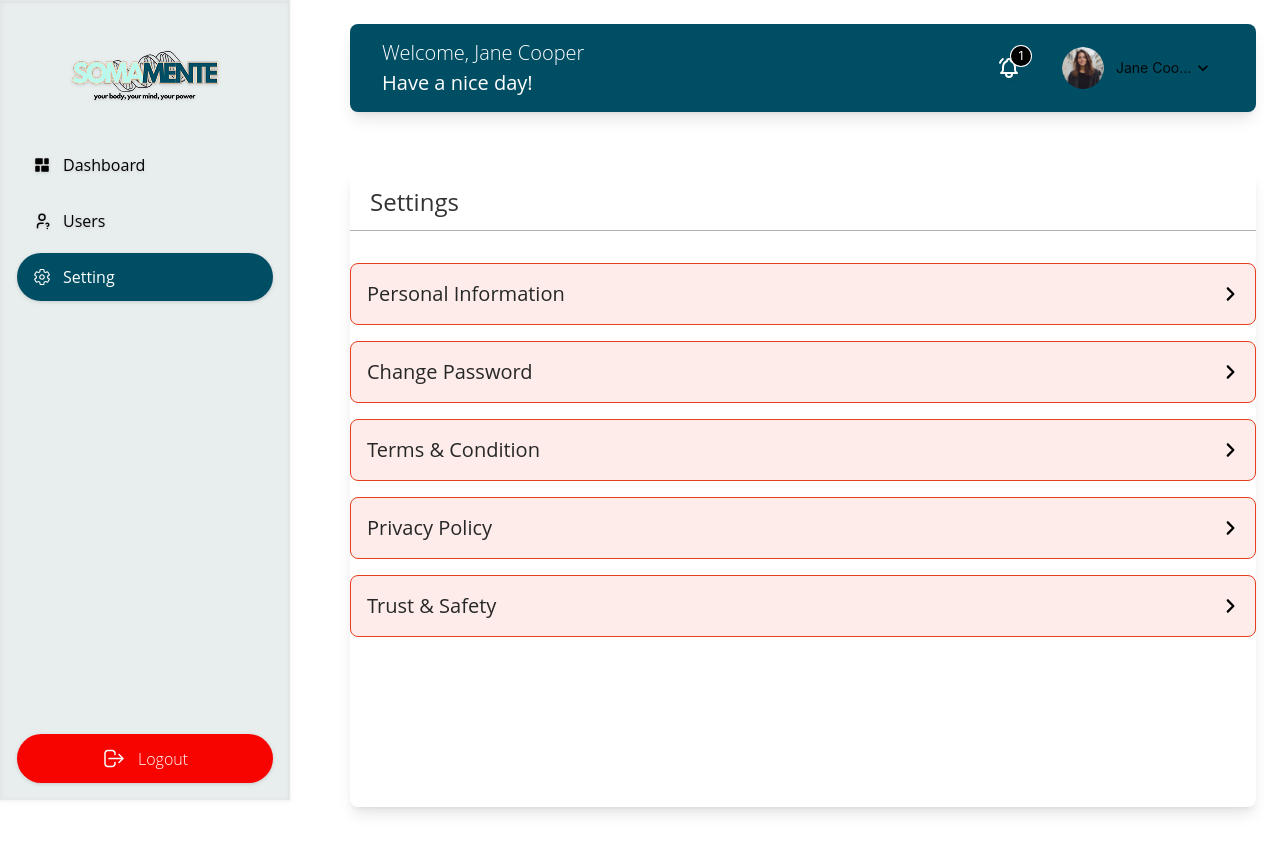
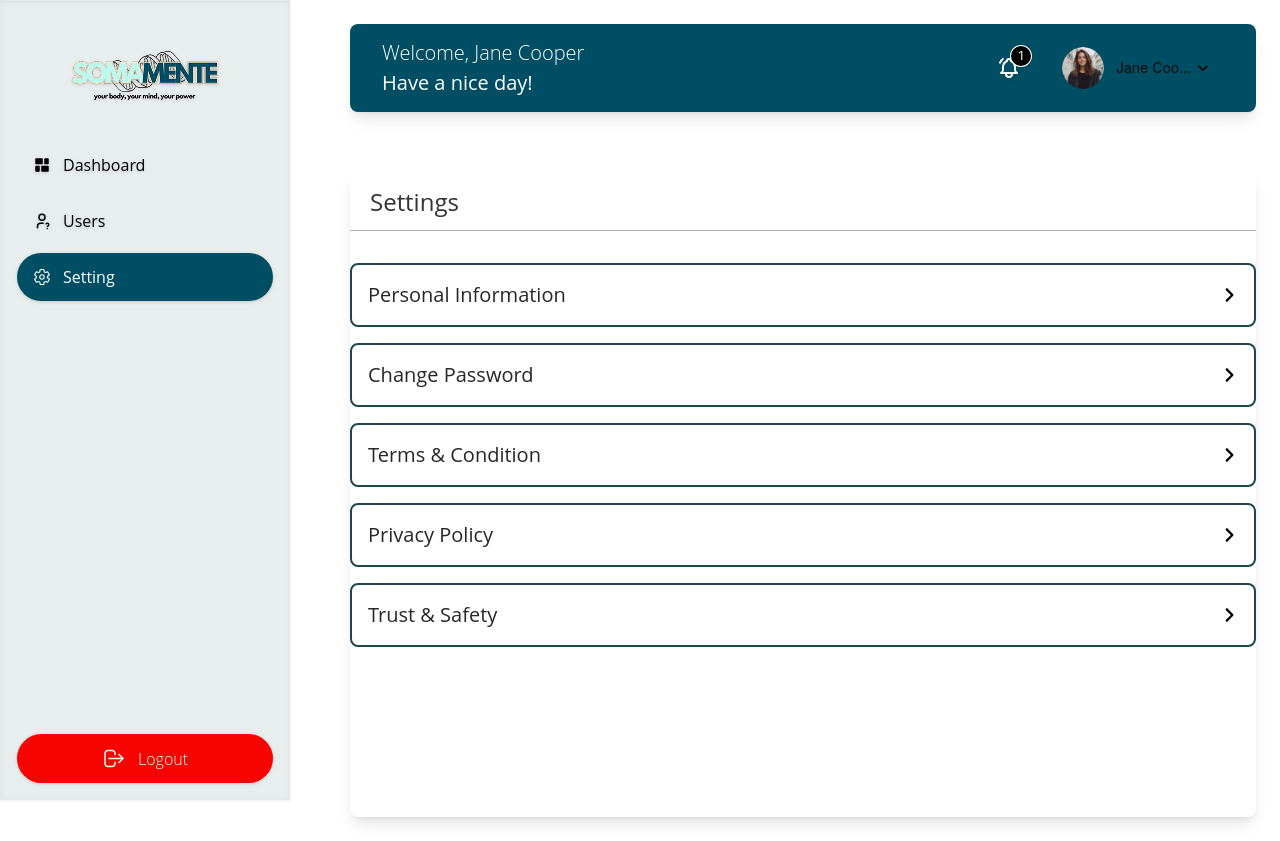
Before and after one commit to sharif57/EvangelAlze-AI-App-dashboard, a React (Vite) app: page /settings in a window 1280 px wide. Built offline with nearby package versions, Linux system fonts and the light colour scheme.

Commit message:
Update NavLink styles for improved visual consistency

```diff
--- a/src/pages/Main/Setting/Setting.jsx
+++ b/src/pages/Main/Setting/Setting.jsx
@@ -18,7 +18,7 @@ const Setting = () => {
                 <NavLink
                   key={inx}
                   to={`/${subPath}`}
-                  className="flex bg-[#fdece9]  justify-between items-center p-4 border border-[#e73e1e] rounded-lg"
+                  className="flex   justify-between items-center p-4 border-2 border-[#20474E] rounded-lg"
                 >
                   <span className="text-[#272727] text-xl"> {subName}</span>
                   <div className="text-lg font-medium text-gray-800">
```
